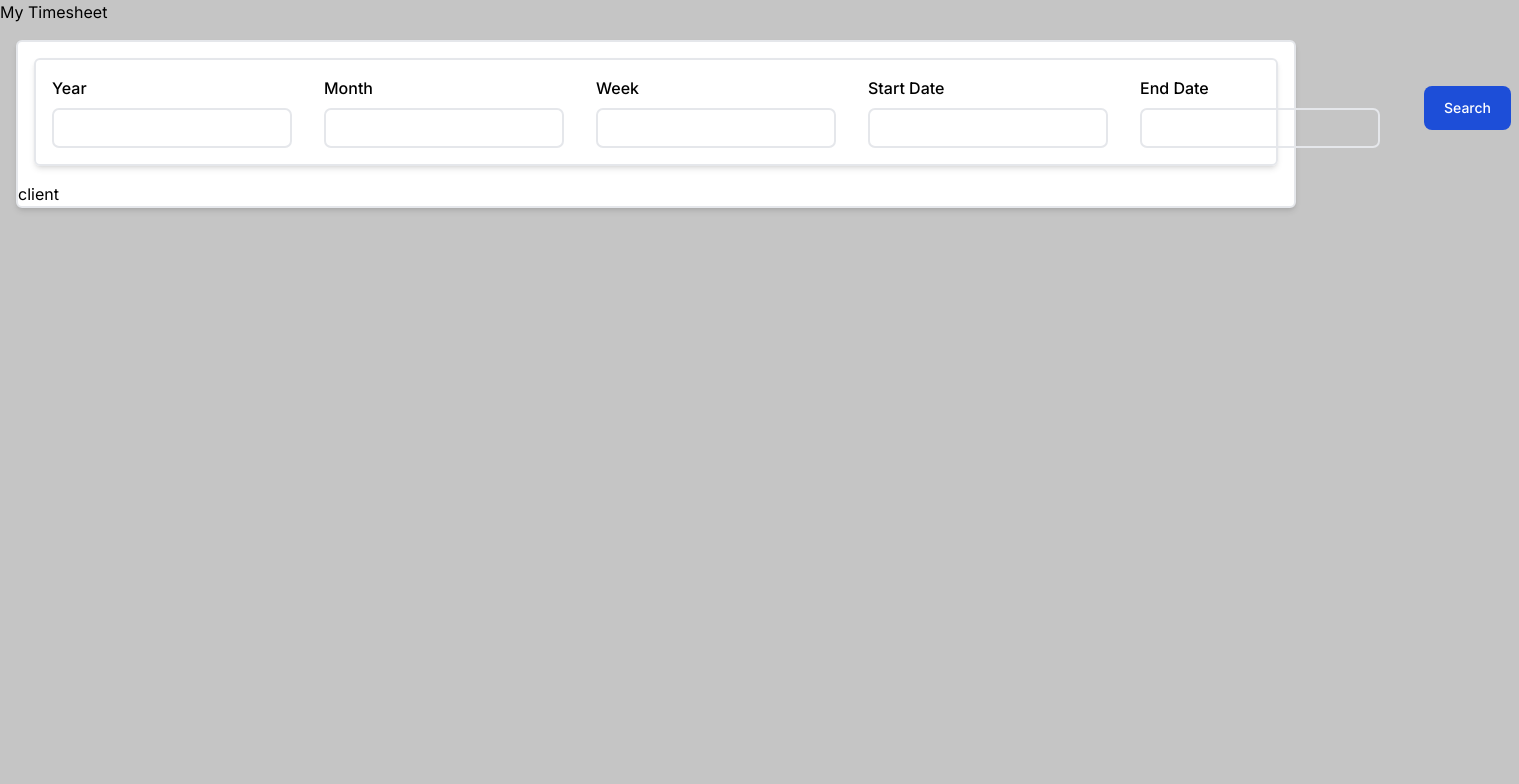
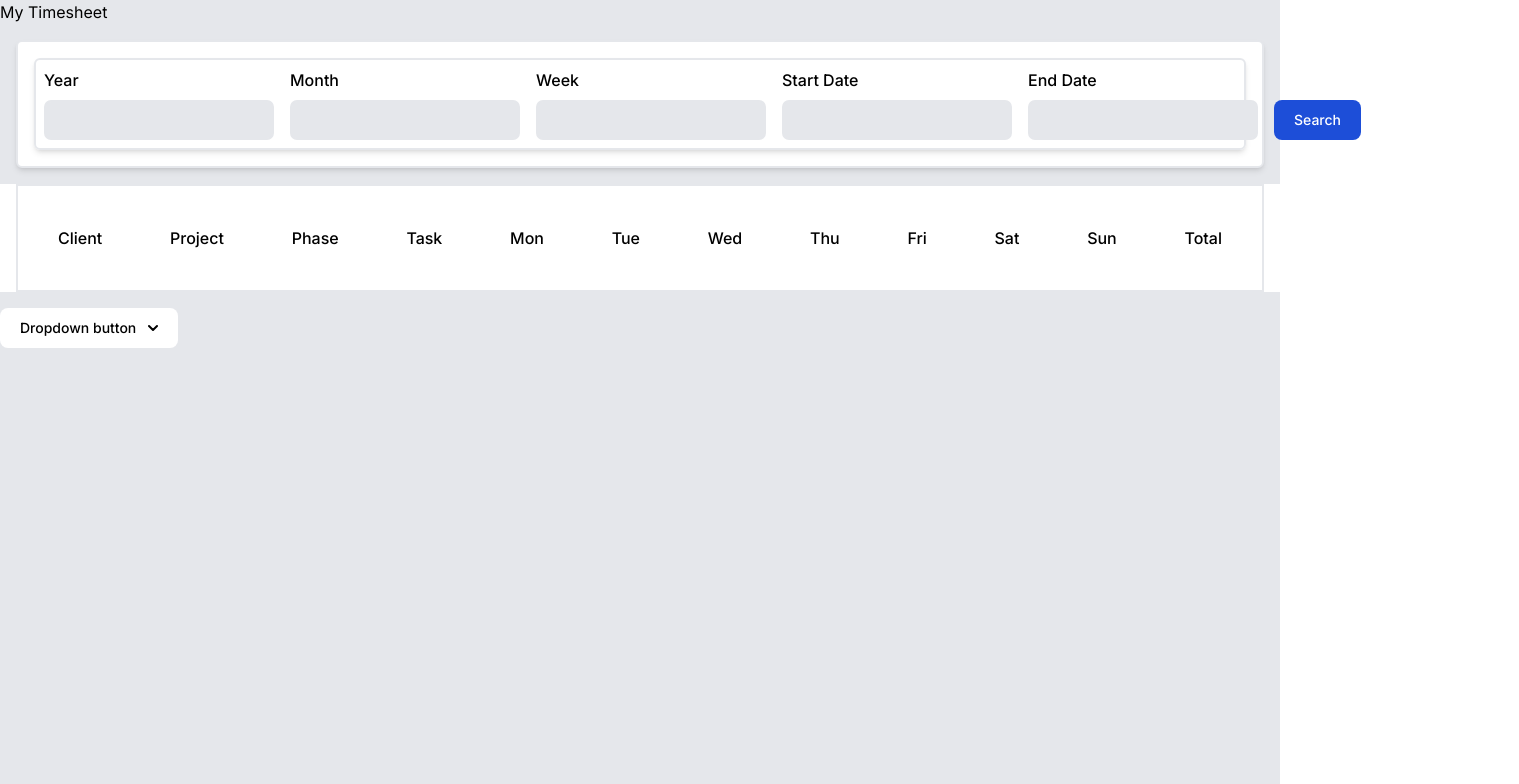
Before and after one commit to Prasanth1711/Timesheet, a Next.js app: page / in a window 1280 px wide. Shown: the top 784 px of the page, 1519 px wide, since content can reach past the window. Built offline with nearby package versions, Linux system fonts and the light colour scheme.

Commit message:
commiting

```diff
--- a/app/components/TimeSheetHome.tsx
+++ b/app/components/TimeSheetHome.tsx
@@ -1,65 +1,105 @@
 export const TimeSheetHome = () => {
     return <div>
         <h1>My Timesheet</h1>
-        <div className='bg-white w-full shadow-md rounded-md m-4 border-2'>
+        <div className='bg-white shadow-md rounded-md m-4 border-2'>
             <div className='flex  justify-between shadow-md m-4 rounded-md border-2 '>
-                <div className ='p-4'>
-                    <p className ='font-medium'>Year</p>
-                    <div className="w-60 pt-2">
-                        <div className="relative w-full min-w-[200px] h-10">
+                <div className='p-2'>
+                    <p className='font-medium'>Year</p>
+                    <div className="w-30 pt-2">
+                        <div className="relative  min-w-[200px] h-10">
                             <input
-                                className="peer w-full h-full bg-transparent text-blue-gray-700 font-sans font-normal outline outline-0 focus:outline-0 disabled:bg-blue-gray-50 disabled:border-0 transition-all placeholder-shown:border-2 placeholder-shown:border-blue-gray-400 placeholder-shown:border-t-blue-gray-400 border focus:border-2  text-sm px-3 py-2.5 rounded-[7px] border-blue-gray-400 focus:border-gray-900"
+                                className="peer  h-full bg-gray-200 font-sans font-normal outline outline-0 focus:outline-0 disabled:bg-blue-gray-50 disabled:border-0 transition-all placeholder-shown:border-2 placeholder-shown:border-blue-gray-400 placeholder-shown:border-t-blue-gray-400 border focus:border-2  text-sm px-3 py-2.5 rounded-[7px] border-blue-gray-400 focus:border-gray-900"
                                 placeholder=" " />
                         </div>
                     </div>
                 </div>
-                <div className ='p-4'>
-                    <p className ='font-medium'>Month</p>
-                    <div className="w-60 pt-2">
-                        <div className="relative w-full min-w-[200px] h-10">
+                <div className='p-2'>
+                    <p className='font-medium'>Month</p>
+                    <div className="w-30 pt-2">
+                        <div className="relative  min-w-[200px] h-10">
                             <input
-                                className="peer w-full h-full bg-transparent text-blue-gray-700 font-sans font-normal outline outline-0 focus:outline-0 disabled:bg-blue-gray-50 disabled:border-0 transition-all placeholder-shown:border-2 placeholder-shown:border-blue-gray-400 placeholder-shown:border-t-blue-gray-400 border focus:border-2  text-sm px-3 py-2.5 rounded-[7px] border-blue-gray-400 focus:border-gray-900"
+                                className="peer  h-full bg-gray-200 font-sans font-normal outline outline-0 focus:outline-0 disabled:bg-blue-gray-50 disabled:border-0 transition-all placeholder-shown:border-2 placeholder-shown:border-blue-gray-400 placeholder-shown:border-t-blue-gray-400 border focus:border-2  text-sm px-3 py-2.5 rounded-[7px] border-blue-gray-400 focus:border-gray-900"
                                 placeholder=" " />
                         </div>
                     </div>
                 </div>
-                <div className ='p-4'>
-                    <p className ='font-medium'>Week</p>
-                    <div className="w-60 pt-2">
-                        <div className="relative w-full min-w-[200px] h-10">
+                <div className='p-2'>
+                    <p className='font-medium'>Week</p>
+                    <div className="w-30 pt-2">
+                        <div className="relative  min-w-[200px] h-10">
                             <input
-                                className="peer w-full h-full bg-transparent text-blue-gray-700 font-sans font-normal outline outline-0 focus:outline-0 disabled:bg-blue-gray-50 disabled:border-0 transition-all placeholder-shown:border-2 placeholder-shown:border-blue-gray-400 placeholder-shown:border-t-blue-gray-400 border focus:border-2  text-sm px-3 py-2.5 rounded-[7px] border-blue-gray-400 focus:border-gray-900"
+                                className="peer  h-full bg-gray-200 font-sans font-normal outline outline-0 focus:outline-0 disabled:bg-blue-gray-50 disabled:border-0 transition-all placeholder-shown:border-2 placeholder-shown:border-blue-gray-400 placeholder-shown:border-t-blue-gray-400 border focus:border-2  text-sm px-3 py-2.5 rounded-[7px] border-blue-gray-400 focus:border-gray-900"
                                 placeholder=" " />
                         </div>
                     </div>
                 </div>
-                <div className ='p-4'>
-                    <p className ='font-medium'>Start Date</p>
-                    <div className="w-60 pt-2">
-                        <div className="relative w-full min-w-[200px] h-10">
+                <div className='p-2'>
+                    <p className='font-medium'>Start Date</p>
+                    <div className="w-30 pt-2">
+                        <div className="relative  min-w-[200px] h-10">
                             <input
-                                className="peer w-full h-full bg-transparent text-blue-gray-700 font-sans font-normal outline outline-0 focus:outline-0 disabled:bg-blue-gray-50 disabled:border-0 transition-all placeholder-shown:border-2 placeholder-shown:border-blue-gray-400 placeholder-shown:border-t-blue-gray-400 border focus:border-2  text-sm px-3 py-2.5 rounded-[7px] border-blue-gray-400 focus:border-gray-900"
+                                className="peer  h-full bg-gray-200 font-sans font-normal outline outline-0 focus:outline-0 disabled:bg-blue-gray-50 disabled:border-0 transition-all placeholder-shown:border-2 placeholder-shown:border-blue-gray-400 placeholder-shown:border-t-blue-gray-400 border focus:border-2  text-sm px-3 py-2.5 rounded-[7px] border-blue-gray-400 focus:border-gray-900"
                                 placeholder=" " />
                         </div>
                     </div>
                 </div>
-                <div className ='p-4'>
-                    <p className ='font-medium'>End Date</p>
-                    <div className="w-60 pt-2">
-                        <div className="relative w-full  h-10">
+                <div className='p-2'>
+                    <p className='font-medium'>End Date</p>
+                    <div className="w-30 pt-2">
+                        <div className="relative   h-10">
                             <input
-                                className="peer w-full h-full bg-transparent text-blue-gray-700 font-sans font-normal outline outline-0 focus:outline-0 disabled:bg-blue-gray-50 disabled:border-0 transition-all placeholder-shown:border-2 placeholder-shown:border-blue-gray-400 placeholder-shown:border-t-blue-gray-400 border focus:border-2  text-sm px-3 py-2.5 rounded-[7px] border-blue-gray-400 focus:border-gray-900"
+                                className="peer  h-full bg-gray-200 font-sans font-normal outline outline-0 focus:outline-0 disabled:bg-blue-gray-50 disabled:border-0 transition-all placeholder-shown:border-2 placeholder-shown:border-blue-gray-400 placeholder-shown:border-t-blue-gray-400 border focus:border-2  text-sm px-3 py-2.5 rounded-[7px] border-blue-gray-400 focus:border-gray-900"
                                 placeholder=" " />
                         </div>
                     </div>
                 </div>
-                <div className="flex align-middle justify-center items-center mx-7">
-                <button type="button" className=" text-white h-11 bg-blue-700 hover:bg-blue-800 focus:ring-4 focus:ring-blue-300 font-medium rounded-lg text-sm px-5 py-2.5 me-2 mb-2 dark:bg-blue-600 dark:hover:bg-blue-700 focus:outline-none dark:focus:ring-blue-800">Search</button>
+                <div className="flex align-middle justify-center items-end mx-2">
+                    <button type="button" className=" text-white h-10  bg-blue-700 hover:bg-green-400 focus:ring-4 focus:ring-blue-300 font-medium rounded-lg text-sm px-5 py-2 me-2 mb-2 dark:bg-blue-600 dark:hover:bg-blue-700 focus:outline-none dark:focus:ring-blue-800">Search</button>
                 </div>
             </div>
-            <div>client</div>
+
+        </div>
+        <div className='bg-white'>
+            <div className='flex justify-between  m-4 p-10 border-2 '>
+                <p className='font-medium'>Client</p>
+                <p className= 'font-medium'>Project</p>
+                <p className= 'font-medium'>Phase</p>
+                <p className= 'font-medium'>Task</p>
+                <p className= 'font-medium'>Mon</p>
+                <p className= 'font-medium'>Tue</p>
+                <p className= 'font-medium'>Wed</p>
+                <p className= 'font-medium'>Thu</p>
+                <p className= 'font-medium'>Fri</p>
+                <p className= 'font-medium'>Sat</p>
+                <p className= 'font-medium'>Sun</p>
+                <p className= 'font-medium'>Total</p>
+            </div>
+        </div>
+        <div>
+
+<button id="dropdownDefaultButton" data-dropdown-toggle="dropdown" className="text-black bg-white focus:ring-4 focus:outline-none font-medium rounded-lg text-sm px-5 py-2.5 text-center inline-flex items-center  dark:focus:ring-blue-800" type="button">Dropdown button <svg className="w-2.5 h-2.5 ms-3" aria-hidden="true" xmlns="http://www.w3.org/2000/svg" fill="none" viewBox="0 0 10 6">
+<path stroke="currentColor" stroke-linecap="round" stroke-linejoin="round" stroke-width="2" d="m1 1 4 4 4-4"/>
+</svg>
+</button>
+
+{/* <!-- Dropdown menu --> */}
+<div id="dropdown" className="z-10 hidden bg-white divide-y divide-gray-100 rounded-lg shadow w-36 dark:bg-gray-700">
+    <ul className="py-2 text-sm text-gray-700 dark:text-gray-200" aria-labelledby="dropdownDefaultButton">
+      <li>
+        <a href="#" className="block px-4 py-2 hover:bg-gray-100 dark:hover:bg-gray-600 dark:hover:text-white">ELAN</a>
+      </li>
+      <li>
+        <a href="#" className="block px-4 py-2 hover:bg-gray-100 dark:hover:bg-gray-600 dark:hover:text-white">Familia Dental</a>
+      </li>
+      <li>
+        <a href="#" className="block px-4 py-2 hover:bg-gray-100 dark:hover:bg-gray-600 dark:hover:text-white">iSpace</a>
+      </li>
+      <li>
+        <a href="#" className="block px-4 py-2 hover:bg-gray-100 dark:hover:bg-gray-600 dark:hover:text-white">Securitas Electronic Security (SES)</a>
+      </li>
+    </ul>
+</div>
+
         </div>
     </div>
-
-
 }
--- a/app/globals.css
+++ b/app/globals.css
@@ -2,7 +2,7 @@
 @tailwind components;
 @tailwind utilities;
 
-:root {
+/* :root {
   --foreground-rgb: 0, 0, 0;
   --background-start-rgb:  255, 255, 255;
   --background-end-rgb: 255, 255, 255;
@@ -25,4 +25,4 @@ body {
   .text-balance {
     text-wrap: balance;
   }
-}
+} */
--- a/app/page.tsx
+++ b/app/page.tsx
@@ -2,7 +2,7 @@ import Image from "next/image";
 import {TimeSheetHome} from './components/TimeSheetHome'
 export default function Home() {
   return (
-    <main className="">
+    <main className="w-screen h-screen bg-gray-200">
     <TimeSheetHome/>
     </main>
   );
```
Also changed, not shown: package.json (+7 -7 lines), 1 other file (tests, documents, lock files or other folders).
